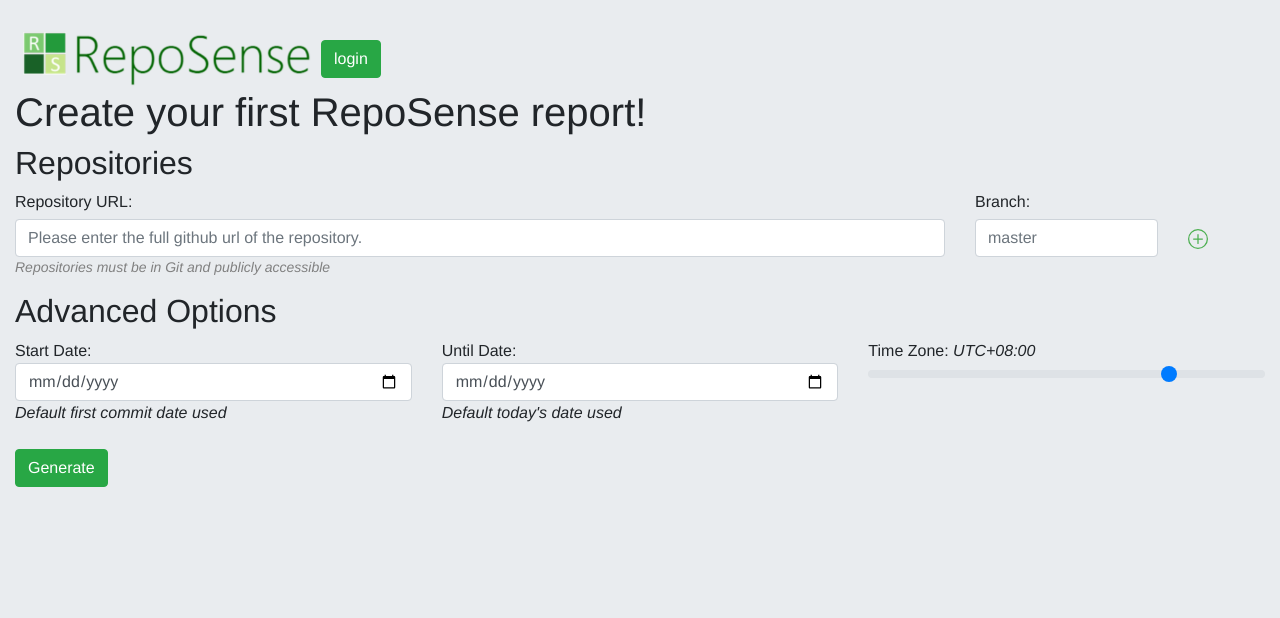
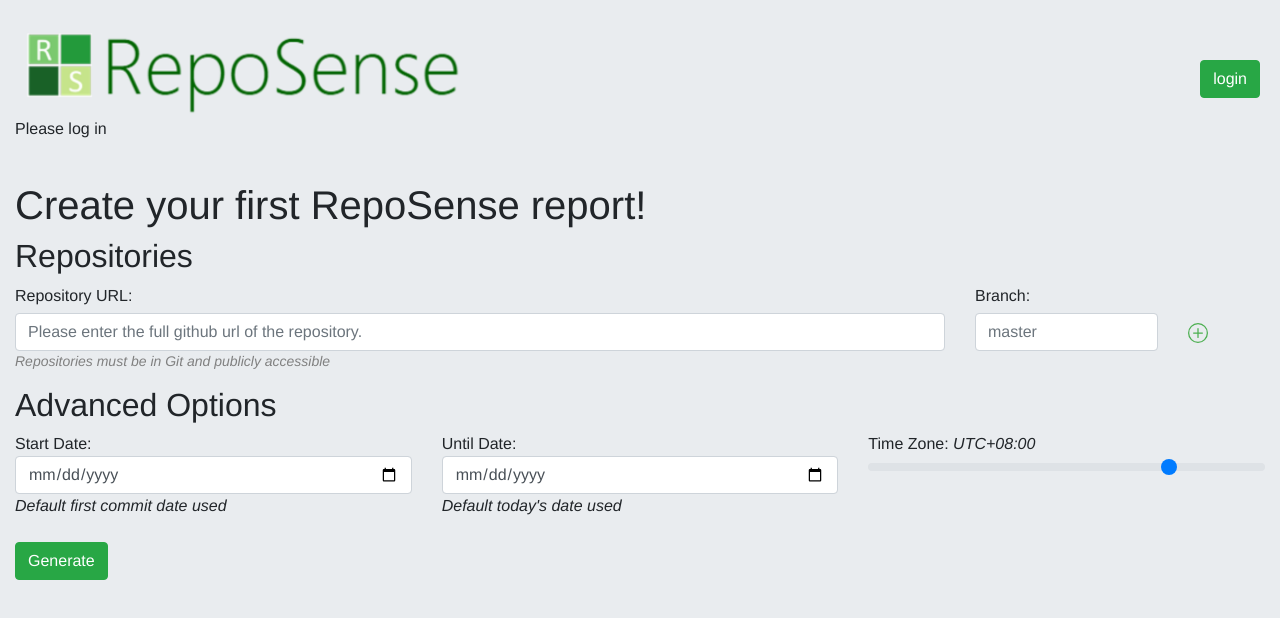
Before and after one commit to reposense/wizard, a Vue app: page / in a window 1280 px wide. Shown: the top 618 px of the page. Built offline with nearby package versions, Linux system fonts and the light colour scheme; no server answers.

Commit message:
Update Home UI

```diff
--- a/src/views/Home.vue
+++ b/src/views/Home.vue
@@ -1,8 +1,19 @@
 <template lang="pug">
   .app
-    img(alt="Vue logo", src="../assets/reposense_logo.svg")
-    b-button(variant="success", v-on:click="oAuthAuthenticate()")
-      | {{isLoggedIn ? `Logged in as ${loginUser}` : 'login'}}
+    img.banner-img(alt="Vue logo", src="../assets/reposense_logo.svg")
+    b-button.login-button(
+      v-if='isLoggedIn',
+      variant="danger",
+      v-on:click="oAuthAuthenticate()"
+    ) logout
+    b-button.login-button(
+      v-else,
+      variant="success",
+      v-on:click="oAuthAuthenticate()"
+    ) login
+    br
+    p {{isLoggedIn ? `Logged in as: ${loginUser}` : 'Please log in'}}
+    br
     h1 Create your first RepoSense report!
     h2 Repositories
     RepoList(
@@ -104,4 +115,15 @@ body {
   margin: 15px;
   margin-top: 30px;
 }
+
+.banner-img {
+  width: 50vw;
+  max-width: 460px;
+}
+
+.login-button {
+  position: absolute;
+  right: 20px;
+  top: 60px;
+}
 </style>
```
